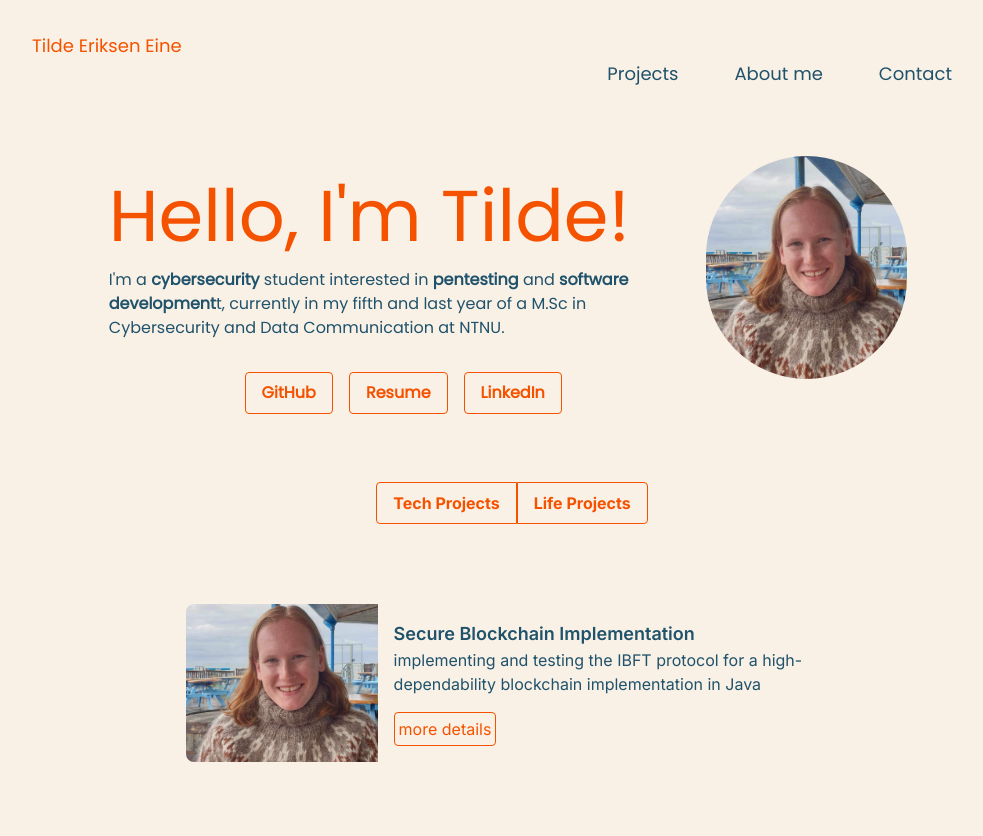
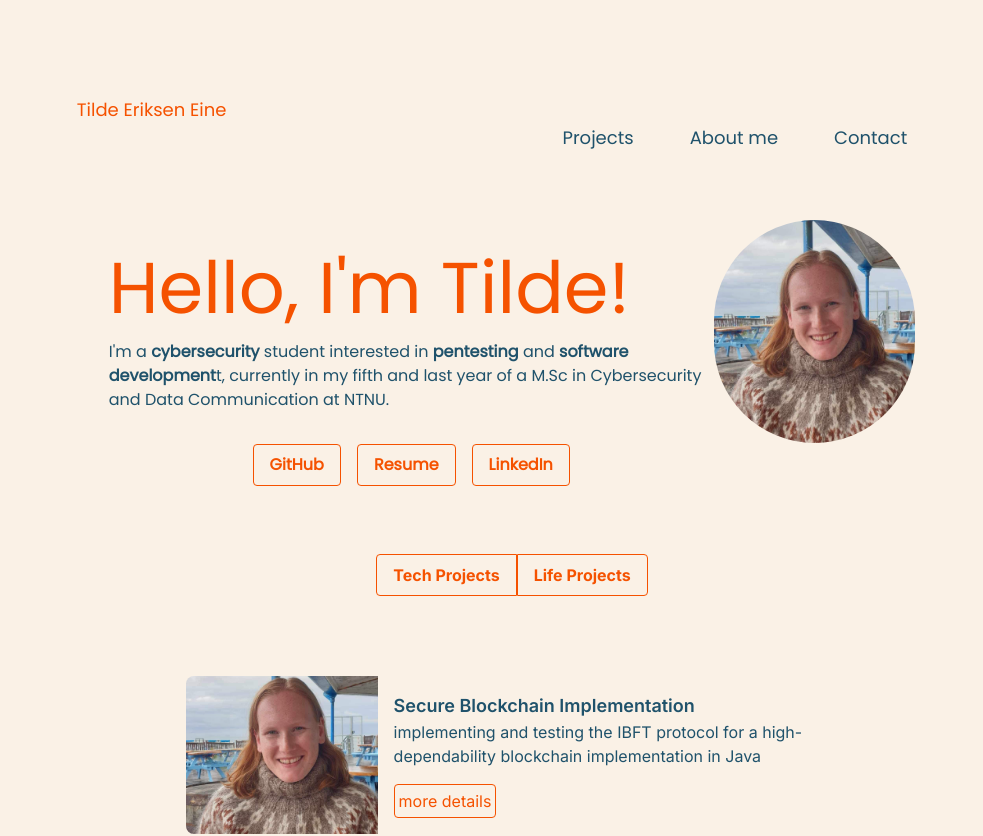
Before and after one commit to tildeeine/tildeeine.github.io, a Next.js app: page / in a window 1280 px wide. Shown: the top 836 px of the page, without its empty margins (128-1111 px from the left). Built offline with nearby package versions, Linux system fonts and the light colour scheme.

Commit message:
fix: Minor fixes to home and navbar

```diff
--- a/src/components/HomeSection.tsx
+++ b/src/components/HomeSection.tsx
@@ -7,25 +7,25 @@ const HomeSection: React.FC = () => {
         <div>
             <div className="flex items-start font-poppins justify-between mt-5 p-8 w-4/5 mx-auto">
                 <div className="flex-1">
-                    <h1 className="text-3xl md:text-7xl mt-8 mb-4 text-darkorange">Hello, I'm Tilde! </h1>
+                    <h1 className="text-3xl md:text-7xl mt-8 mb-4 text-darkorange">Hello, I&apos;m Tilde! </h1>
                     <p className="text-sm md:text-base mb-8 text-darkblue">
-                        I'm a <b>cybersecurity</b> student interested in <b>pentesting</b> and <b>software development</b>t, currently in my fifth and last year of a M.Sc in Cybersecurity and Data Communication at NTNU.
+                        I&apos;m a <b>cybersecurity</b> student interested in <b>pentesting</b> and <b>software development</b>t, currently in my fifth and last year of a M.Sc in Cybersecurity and Data Communication at NTNU.
                     </p>
                     <div className="flex flex-wrap justify-center">
-                        <button class="bg-transparent hover:bg-darkorange text-darkorange font-semibold hover:text-background py-2 px-4 border border-darkorange hover:border-transparent rounded mr-4">
+                        <button className="bg-transparent hover:bg-darkorange text-darkorange font-semibold hover:text-background py-2 px-4 border border-darkorange hover:border-transparent rounded mr-4">
                             GitHub
                         </button>
-                        <button class="bg-transparent hover:bg-darkorange text-darkorange font-semibold hover:text-background py-2 px-4 border border-darkorange hover:border-transparent rounded mr-4">
+                        <button className="bg-transparent hover:bg-darkorange text-darkorange font-semibold hover:text-background py-2 px-4 border border-darkorange hover:border-transparent rounded mr-4">
                             Resume
                         </button>
-                        <button class="bg-transparent hover:bg-darkorange text-darkorange font-semibold hover:text-background py-2 px-4 border border-darkorange hover:border-transparent rounded">
+                        <button className="bg-transparent hover:bg-darkorange text-darkorange font-semibold hover:text-background py-2 px-4 border border-darkorange hover:border-transparent rounded">
                             LinkedIn
                         </button>
                     </div>
 
                 </div>
 
-                <Image src={profileImage} alt="Tilde Eriksen Eine" className="w-1/4 m-2 rounded-full" />
+                <Image src={profileImage} alt="Tilde Eriksen Eine" className="w-1/4 rounded-full" />
             </div>
         </div>
     );
--- a/src/components/Navbar.tsx
+++ b/src/components/Navbar.tsx
@@ -2,7 +2,7 @@ import React from "react";
 
 const Navbar: React.FC = () => {
     return (
-        <nav className="p-8 fixed top-0 w-4/5 md:text-lg font-poppins text-darkblue ">
+        <nav className=" top-0 w-4/5 md:text-lg font-poppins text-darkblue ">
             <div className="container mx-auto inline-block pb-4 items-center">
                 <h1 className="text-primary text-darkorange">Tilde Eriksen Eine</h1>
                 <ul className="flex justify-end">
```
